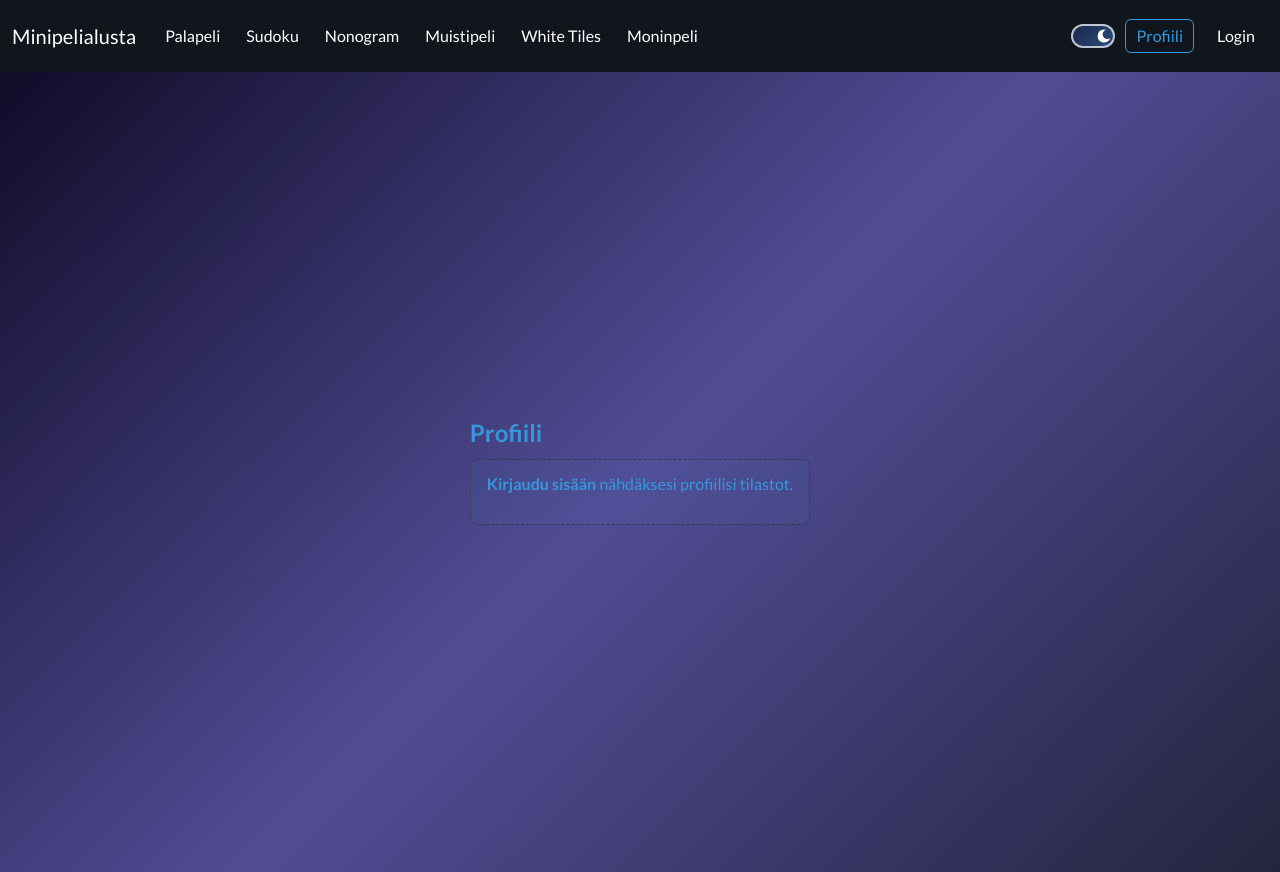
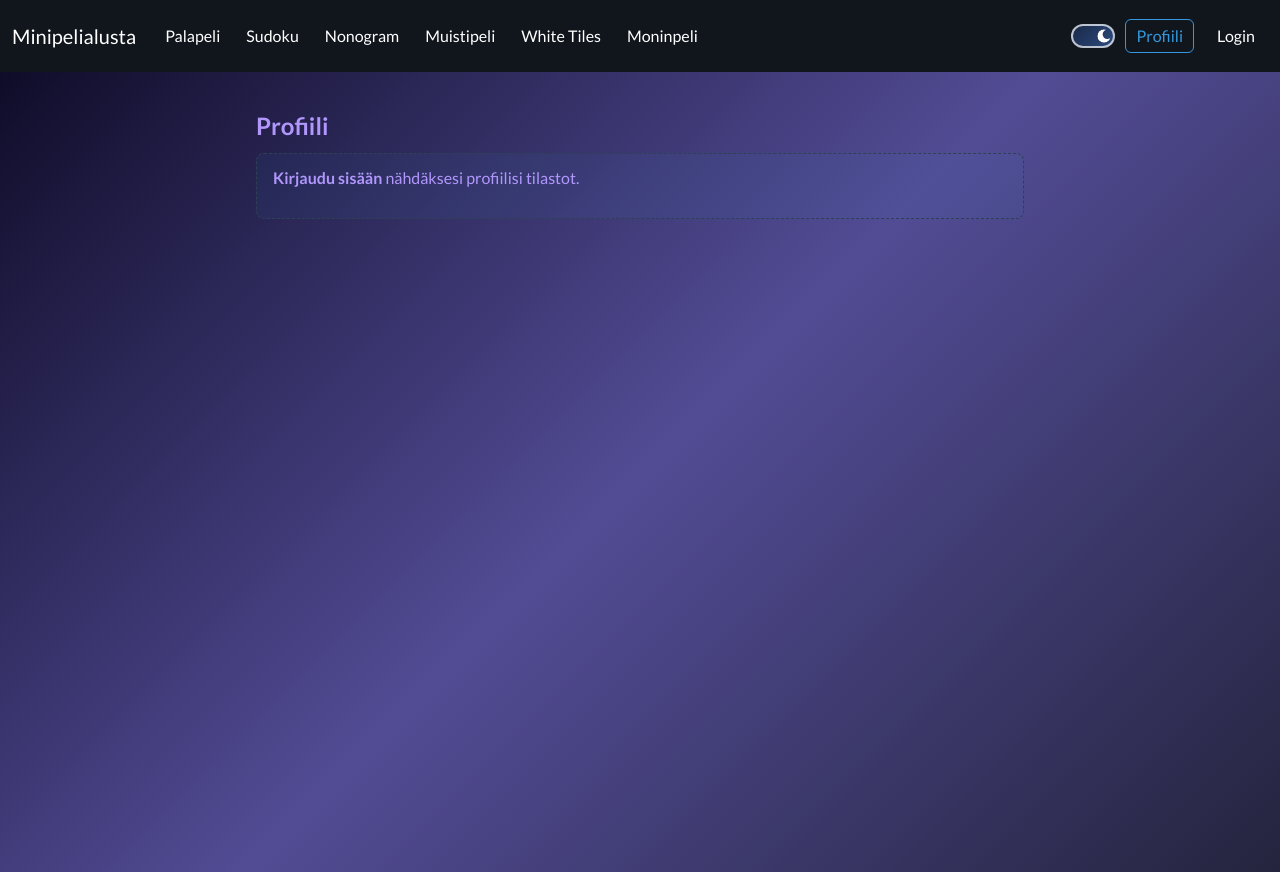
Before and after one commit to Topi-M/HJKMST, a React (Vite) app in the folder client/: page /HJKMST/profiili in a window 1280 px wide. Built offline with nearby package versions, Linux system fonts and the light colour scheme; no server answers.

Commit message:
Lisätty profiilisivuun tilastoja + dark/light mode

```diff
--- a/client/src/css/profiili.css
+++ b/client/src/css/profiili.css
@@ -3,6 +3,7 @@
     min-height: 100vh;
     display: flex;
     justify-content: center;
+    align-items: flex-start;
 }
 
 body.dark-mode .tausta {
@@ -11,24 +12,32 @@ body.dark-mode .tausta {
 
 /* Keskitetty sisältölaatikko */
 .profiili-content {
-    max-width: 640px;
+    max-width: 800px;
+    width: 100%;
     margin: 0 auto;
-    padding: 16px;
+    padding: 40px 16px;
 }
 
 /* Otsikko */
 .profiili-title {
-    color: #3498db;
+    color: #2c3e50;
     margin-bottom: 12px;
     font-size: 1.5rem;
     font-weight: 700;
 }
 
+body.dark-mode .profiili-title {
+    color: #b197fc;
+}
+
 /* Latausviesti */
 .profiili-loading {
+    color: #555;
+    font-size: 0.95rem;
+}
+
+body.dark-mode .profiili-loading {
     color: #cbd5e1;
-    /* vaalea harmaa */
-    font-size: 0.95rem;
 }
 
 /* Virheviesti */
@@ -41,46 +50,91 @@ body.dark-mode .tausta {
 /* Vierailija/ei kirjautunut -boksi */
 .profiili-guest {
     padding: 12px 16px;
-    border: 1px dashed #2d4153;
+    border: 1px dashed #ccc;
     border-radius: 8px;
-    color: #3498db;
+    color: #2c3e50;
+    background: rgba(0, 0, 0, 0.03);
+}
+
+body.dark-mode .profiili-guest {
+    border-color: #2d4153;
+    color: #b197fc;
     background: rgba(52, 152, 219, 0.06);
 }
 
 /* Stats-kortti kirjautuneelle */
 .profiili-statsCard {
-    display: inline-flex;
-    gap: 8px;
+    display: flex;
+    flex-direction: column;
+    gap: 12px;
+    border: 1px solid #ddd;
+    padding: 20px 24px;
+    border-radius: 8px;
+    background: rgba(255, 255, 255, 0.95);
+    box-shadow: 0 10px 25px rgba(0, 0, 0, 0.05);
+    width: 100%;
+    max-width: 100%;
+}
+
+body.dark-mode .profiili-statsCard {
+    background: #161625;
+    border-color: #4a2b9d;
+    box-shadow: 0 10px 30px rgba(0, 0, 0, 0.4);
+}
+
+.profiili-statsRow {
+    display: flex;
+    justify-content: space-between;
     align-items: center;
-    border: 1px solid #2d4153;
-    padding: 12px 16px;
-    border-radius: 8px;
-    background: rgba(52, 152, 219, 0.08);
+}
+
+.profiili-statsRow + .profiili-statsRow {
+    border-top: 1px solid rgba(0, 0, 0, 0.1);
+    padding-top: 12px;
+}
+
+body.dark-mode .profiili-statsRow + .profiili-statsRow {
+    border-top-color: rgba(177, 151, 252, 0.2);
 }
 
 /* Label ja arvo */
 .profiili-statsLabel {
-    color: #3498db;
+    color: #2c3e50;
     font-weight: 600;
+}
+
+body.dark-mode .profiili-statsLabel {
+    color: #b197fc;
 }
 
 .profiili-statsValue {
     font-variant-numeric: tabular-nums;
-    color: #3498db;
-    /* sama sininen kuin napit */
+    color: #000;
     font-weight: 700;
 }
 
+body.dark-mode .profiili-statsValue {
+    color: #e0d4fc;
+}
+
 .profiili-loginLink {
-    color: #3498db;
+    color: #2c3e50;
     font-weight: 600;
     text-decoration: none;
     border-bottom: 1px solid transparent;
     transition: all 0.2s ease;
 }
 
+body.dark-mode .profiili-loginLink {
+    color: #b197fc;
+}
+
 .profiili-loginLink:hover {
-    border-bottom: 1px solid #3498db;
-    color: #48a6e4;
-    /* sama hover-sävy kuin napeissa */
+    border-bottom: 1px solid #2c3e50;
+    color: #3498db;
 }
+
+body.dark-mode .profiili-loginLink:hover {
+    border-bottom-color: #b197fc;
+    color: #d4c4fc;
+}
--- a/client/src/pages/Profiili.jsx
+++ b/client/src/pages/Profiili.jsx
@@ -3,10 +3,15 @@ import React, { useEffect, useState } from "react";
 import { supabase } from "../components/SupaBaseClient";
 import { Link } from "react-router-dom";
 
+/**
+ * Näyttää pelisuoritusten määrän kun on kirjatunut
+ */
 export default function Profiili() {
     const [loading, setLoading] = useState(true);
     const [loggedIn, setLoggedIn] = useState(false);
-    const [submissionCount, setSubmissionCount] = useState(0);
+    const [stats, setStats] = useState({
+        palapeli: 0, sudoku: 0, nonogram: 0, whiteTiles: 0,
+    });
     const [errorMsg, setErrorMsg] = useState("");
 
     useEffect(() => {
@@ -25,32 +30,35 @@ export default function Profiili() {
                 if (!user) {
                     if (mounted) {
                         setLoggedIn(false);
-                        setSubmissionCount(0);
+                        setStats({ palapeli: 0, sudoku: 0, nonogram: 0, whiteTiles: 0 });
                     }
                     return;
                 }
 
-                // 2) Hae profiili_tilastot -näkymästä oma count (minigame_id=1)
+                // 2) Hae profiili_tilastot -näkymästä kaikki countit
                 const { data, error } = await supabase
                     .from("profiili_tilastot")
-                    .select("palapeli_submission_count")
+                    .select("palapeli_submission_count, sudoku_submission_count, nonogram_submission_count, white_tiles_submission_count")
                     .eq("user_id", user.id)
                     .maybeSingle();
 
                 if (error) throw error;
 
-                const count = data?.palapeli_submission_count ?? 0;
-
                 if (mounted) {
                     setLoggedIn(true);
-                    setSubmissionCount(count);
+                    setStats({
+                        palapeli: data?.palapeli_submission_count ?? 0,
+                        sudoku: data?.sudoku_submission_count ?? 0,
+                        nonogram: data?.nonogram_submission_count ?? 0,
+                        whiteTiles: data?.white_tiles_submission_count ?? 0,
+                    });
                 }
             } catch (e) {
                 console.error("Profiili-sivun latausvirhe:", e);
                 if (mounted) {
                     setErrorMsg(e.message || "Tietojen hakeminen epäonnistui.");
                     setLoggedIn(false);
-                    setSubmissionCount(0);
+                    setStats({ palapeli: 0, sudoku: 0, nonogram: 0, whiteTiles: 0 });
                 }
             } finally {
                 if (mounted) setLoading(false);
@@ -63,24 +71,29 @@ export default function Profiili() {
         const { data: sub } = supabase.auth.onAuthStateChange((_event, session) => {
             if (!session?.user) {
                 setLoggedIn(false);
-                setSubmissionCount(0);
+                setStats({ palapeli: 0, sudoku: 0, nonogram: 0, whiteTiles: 0 });
             } else {
                 (async () => {
                     try {
                         setLoading(true);
                         const { data, error } = await supabase
                             .from("profiili_tilastot")
-                            .select("palapeli_submission_count")
+                            .select("palapeli_submission_count, sudoku_submission_count, nonogram_submission_count, white_tiles_submission_count")
                             .eq("user_id", session.user.id)
                             .maybeSingle();
                         if (error) throw error;
                         setLoggedIn(true);
-                        setSubmissionCount(data?.palapeli_submission_count ?? 0);
+                        setStats({
+                            palapeli: data?.palapeli_submission_count ?? 0,
+                            sudoku: data?.sudoku_submission_count ?? 0,
+                            nonogram: data?.nonogram_submission_count ?? 0,
+                            whiteTiles: data?.white_tiles_submission_count ?? 0,
+                        });
                     } catch (e) {
                         console.error(e);
                         setErrorMsg(e.message || "Tietojen hakeminen epäonnistui.");
                         setLoggedIn(false);
-                        setSubmissionCount(0);
+                        setStats({ palapeli: 0, sudoku: 0, nonogram: 0, whiteTiles: 0 });
                     } finally {
                         setLoading(false);
                     }
@@ -123,8 +136,22 @@ export default function Profiili() {
                     {/* Kirjautunut */}
                     {!loading && loggedIn && !errorMsg && (
                         <div className="profiili-statsCard">
-                            <span className="profiili-statsLabel">Palapelejä ratkaistu yhteensä:</span>
-                            <span className="profiili-statsValue">{submissionCount}</span>
+                            <div className="profiili-statsRow">
+                                <span className="profiili-statsLabel">Palapelejä ratkaistu yhteensä:</span>
+                                <span className="profiili-statsValue">{stats.palapeli}</span>
+                            </div>
+                            <div className="profiili-statsRow">
+                                <span className="profiili-statsLabel">Sudokuja ratkaistu yhteensä:</span>
+                                <span className="profiili-statsValue">{stats.sudoku}</span>
+                            </div>
+                            <div className="profiili-statsRow">
+                                <span className="profiili-statsLabel">Nonogrammeja ratkaistu yhteensä:</span>
+                                <span className="profiili-statsValue">{stats.nonogram}</span>
+                            </div>
+                            <div className="profiili-statsRow">
+                                <span className="profiili-statsLabel">Don't Tap the White tiles pelejä pelattu</span>
+                                <span className="profiili-statsValue">{stats.whiteTiles}</span>
+                            </div>
                         </div>
                     )}
                 </div>
```
